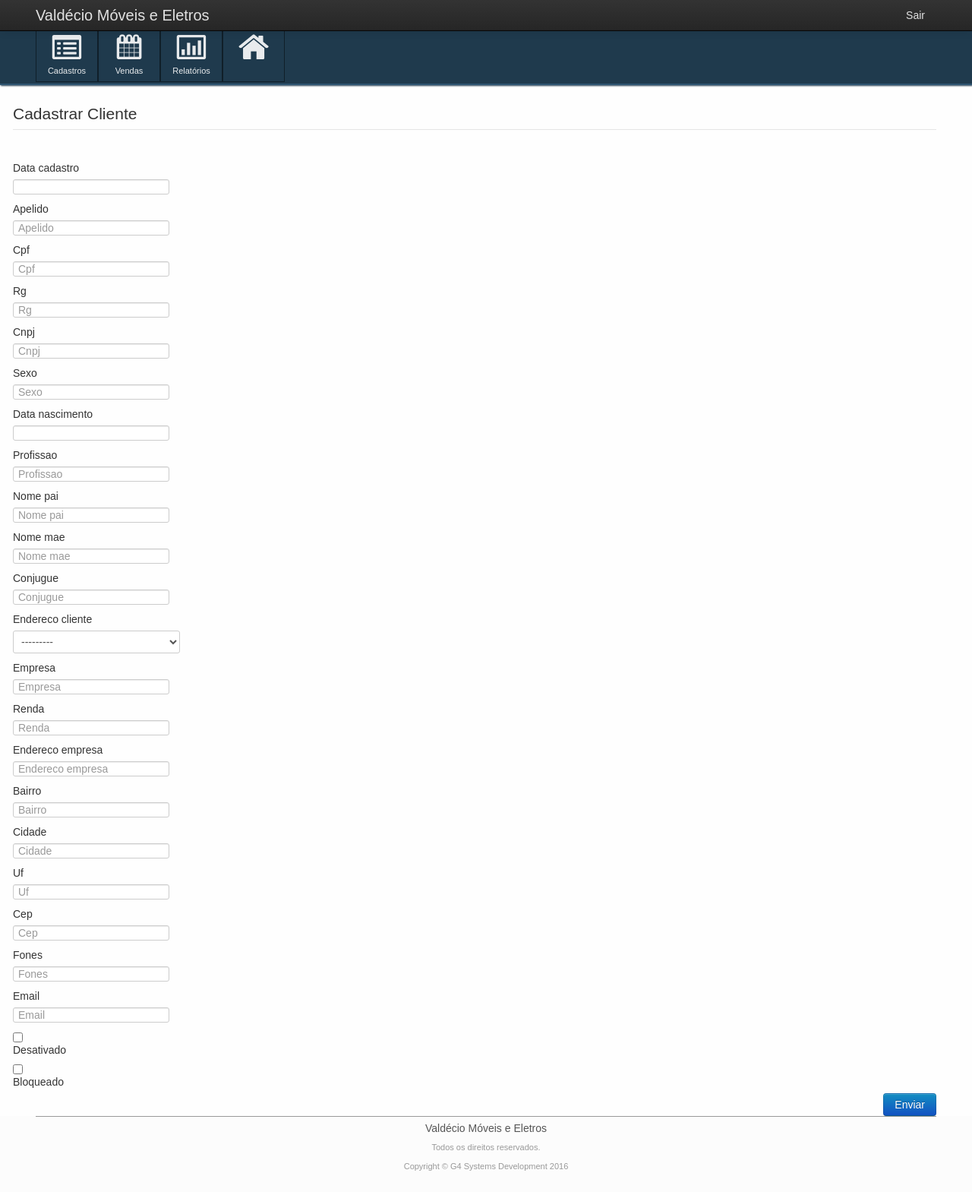
After one commit to luziana/lojamoveis, a Django app: page /cadastros/cadastrar_cliente/ in a window 1280 px wide. The commit adds this page. Shown: the whole page at 76% size. Run offline with Django 3.2, Linux system fonts and the light colour scheme; data that the repository does not hold is empty; parts of the project's set-up code (start-up, migrations or seed data) failed here and were passed over; some libraries are stand-ins or nearby versions.

Commit message:
criando view cadastro de cliente

```diff
--- a/moveiseletros/cadastros/forms.py
+++ b/moveiseletros/cadastros/forms.py
@@ -3,7 +3,7 @@ from django import forms
 from django.contrib.auth.forms import ReadOnlyPasswordHashField
 from passwords.fields import PasswordField
 
-from .models import CustomUser, Endereco, Funcionario
+from .models import CustomUser, Endereco, Funcionario, Cliente
 
 
 class UserCreationForm(forms.ModelForm):
@@ -47,3 +47,9 @@ class EnderecoForm(forms.ModelForm):
     class Meta:
         model = Endereco
         fields = "__all__"
+
+
+class ClienteForm(forms.ModelForm):
+    class Meta:
+        model = Cliente
+        fields = "__all__"
--- /dev/null
+++ b/moveiseletros/cadastros/templates/clientes/cadastrar_cliente.html
@@ -0,0 +1,32 @@
+{% extends "base.html" %}
+
+{% load bootstrap3 %}
+{% bootstrap_css %}
+{% bootstrap_messages %}
+
+{% block content %}
+
+                  <!--  <div class="alert alert-block alert-info">
+                        <p>
+                            Enter updated security information for your account as desired.  Fields marked with an asterisk
+                            are required.
+                        </p>
+                    </div>-->
+
+
+                <legend>Cadastrar Cliente</legend><br>
+                <form method="post">
+
+                        {% csrf_token %}
+                        {% bootstrap_form cliente_form layout='horizontal' %}
+
+
+                    <div class="box-footer">
+                        <button type="submit" class="btn btn-primary pull-right ">Enviar</button>
+                    </div>
+                </form>
+
+
+{% endblock %}
+
+{# Read the documentation for more information #}
--- a/moveiseletros/cadastros/urls.py
+++ b/moveiseletros/cadastros/urls.py
@@ -1,9 +1,11 @@
 # -*- coding: utf-8 -*-
 from django.conf.urls import url
 from django.contrib.auth.views import login, logout
-
+from .views import cadastrar_cliente
 
 urlpatterns = [
     url(r'^entrar/$', login, name='entrar'),
     url(r'^sair/$', logout, {'next_page': 'entrar'}, name='sair'),
+    url(r'^cadastrar_cliente/$', cadastrar_cliente, name='cadastrar_cliente'),
+
 ]
--- /dev/null
+++ b/moveiseletros/cadastros/views.py
@@ -0,0 +1,15 @@
+from django.shortcuts import render, redirect
+from .forms import ClienteForm
+
+from rest_framework.reverse import reverse_lazy
+
+
+def cadastrar_cliente(request):
+    if request.method == 'POST':
+        cliente_form = ClienteForm(request.POST, request.FILES)
+        if cliente_form.is_valid():
+            cliente_form.save()
+            return redirect(reverse_lazy('cadastrar_cliente'))
+    else:
+        cliente_form = ClienteForm()
+    return render(request, 'clientes/cadastrar_cliente.html', {'cliente_form': cliente_form})
--- a/moveiseletros/moveiseletros/urls.py
+++ b/moveiseletros/moveiseletros/urls.py
@@ -24,4 +24,6 @@ urlpatterns = [
     url(r'^minha_area/$', 'moveiseletros.views.index', name='minha_area'),
     url(r'^$', login, name='entrar'),
     url(r'^sair/$', logout, {'next_page': 'entrar'}, name='sair'),
+    url(r'^cadastros/', include('cadastros.urls')),
+    url(r'^cadastros/$', 'moveiseletros.views.cadastros', name='cadastros'),
 ]
--- a/moveiseletros/moveiseletros/views.py
+++ b/moveiseletros/moveiseletros/views.py
@@ -3,3 +3,7 @@ from django.shortcuts import render
 
 def index(request):
     return render(request, "home.html")
+
+
+def cadastros(request):
+    return render(request, "cadastros.html")
--- a/moveiseletros/templates/base.html
+++ b/moveiseletros/templates/base.html
@@ -46,7 +46,7 @@
                         <span class="icon-bar"></span>
                         <span class="icon-bar"></span>
                     </button>
-                    <a href="dashboard.html" class="brand">Valdécio Móveis e Eletros</a>
+                    <a href="{% url 'minha_area' %}" class="brand">Valdécio Móveis e Eletros</a>
                     <div id="app-nav-top-bar" class="nav-collapse">
 
                         <ul class="nav pull-right">
@@ -67,7 +67,7 @@
                         <div class="container">
                             <ul>
                                 <li>
-                                    <a href="#">
+                                    <a href="{% url 'cadastros' %}">
                                         <i class="icon-list-alt icon-large"></i> Cadastros
                                     </a>
                                 </li>
@@ -81,38 +81,26 @@
                                         <i class="icon-bar-chart icon-large"></i> Relatórios
                                     </a>
                                 </li>
-                                <li>
-                                    <a href="#">
-                                        <i class="icon-tasks icon-large"></i> Widgets
-                                    </a>
-                                </li>
-                                <li>
-                                    <a href="#">
-                                        <i class="icon-cogs icon-large"></i> Settings
-                                    </a>
-                                </li>
-                                <li>
-                                    <a href="#">
-                                        <i class="icon-list-alt icon-large"></i> Forms
-                                    </a>
-                                </li>
-                                <li>
-                                    <a href="#">
-                                        <i class="icon-bar-chart icon-large"></i> Charts
-                                    </a>
-                                </li>
+
+
+
+                                              <li>
+                                                  <a href="{% url 'minha_area' %}"><i class="icon-home icon-large"></i></a>
+                                              </li>
+
+
+
+
                             </ul>
+
                         </div>
+
                     </div>
-
 
 
     <section class="page container">
         <div class="row">
-
-
-
-
+              {% block content %}{% endblock %}
     </section>
 
 
--- a/moveiseletros/templates/home.html
+++ b/moveiseletros/templates/home.html
@@ -6,7 +6,7 @@
 <div class="row" align="center">
     <div class="col-md-12">
         {% load staticfiles %}
-        <img class="img-responsive" alt="Logo-UVERN" src="{% static "images/logo.jpg" %}">
+        <img class="img-responsive" alt="logo" src="{% static "images/logo.jpg" %}">
     </div>
 </div>
 
```
Also changed, not shown: moveiseletros/cadastros/templates/cadastros.html (added, +21 -0 lines), moveiseletros/cadastros/templates/listar.html (deleted, +0 -52 lines), moveiseletros/templates/registration/login.html (+9 -3 lines), moveiseletros/db.sqlite3, moveiseletros/static/images/logo.jpg (added), 5 other files.
